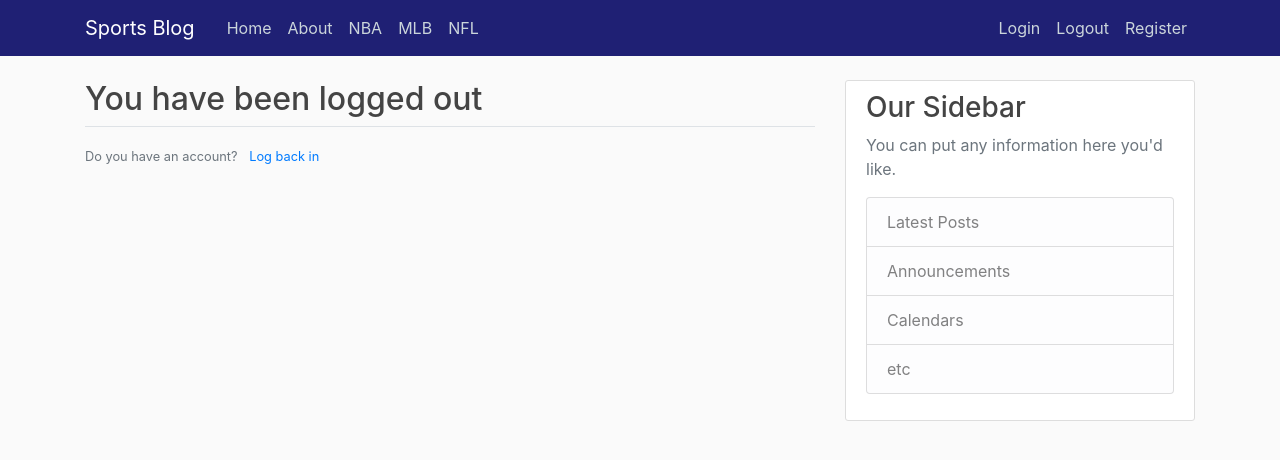
After one commit to ryanarj/sports_blog, a Django app: page /logout/ in a window 1280 px wide. The commit adds this page. Shown: the top 460 px of the page. Run offline with Django 3.2, Linux system fonts and the light colour scheme; some libraries are stand-ins or nearby versions.

Commit message:
Logout works

```diff
--- a/sports_blog/settings.py
+++ b/sports_blog/settings.py
@@ -125,3 +125,5 @@
 STATIC_URL = '/static/'
 
 CRISPY_TEMPLATE_PACK = 'bootstrap4'
+
+LOGIN_REDIRECT_URL = 'blog-home'
--- a/sports_blog_app/templates/blog/base.html
+++ b/sports_blog_app/templates/blog/base.html
@@ -39,6 +39,7 @@
               <!-- Navbar Right Side -->
               <div class="navbar-nav">
                 <a class="nav-item nav-link" href="/login">Login</a>
+                <a class="nav-item nav-link" href="/logout">Logout</a>
                 <a class="nav-item nav-link" href="/register">Register</a>
               </div>
             </div>
--- /dev/null
+++ b/sports_blog_users_app/templates/users/logout.html
@@ -0,0 +1,9 @@
+{% extends "blog/base.html" %}
+{% block content %}
+    <h2>You have been logged out</h2>
+    <div class="border-top pt-3">
+        <small class="text-muted">
+            Do you have an account? <a class="ml-2" href="{% url 'login' %}">Log back in</a>
+        </small>
+    </div>
+{% endblock content %}
--- a/sports_blog_users_app/views.py
+++ b/sports_blog_users_app/views.py
@@ -10,8 +10,8 @@
         if form.is_valid():
             form.save()
             username = form.cleaned_data.get('username')
-            messages.success(request, f'User {username} has been added!')
-            return redirect('blog-home')
+            messages.success(request, f'You can now login!')
+            return redirect('login')
     else:
         form = UserRegisterForm()
 
```
Also changed, not shown: db.sqlite3.
